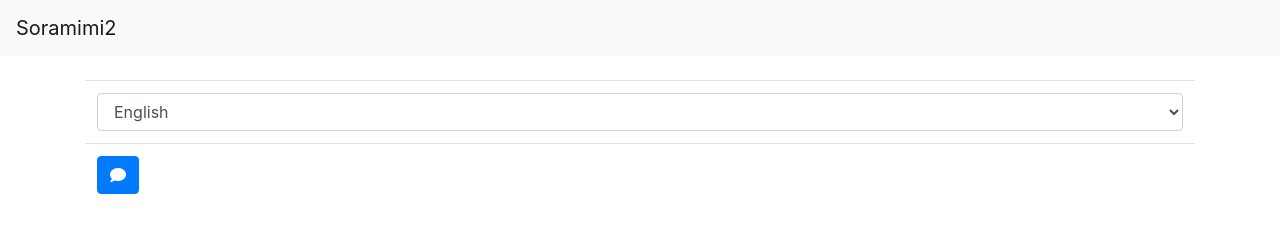
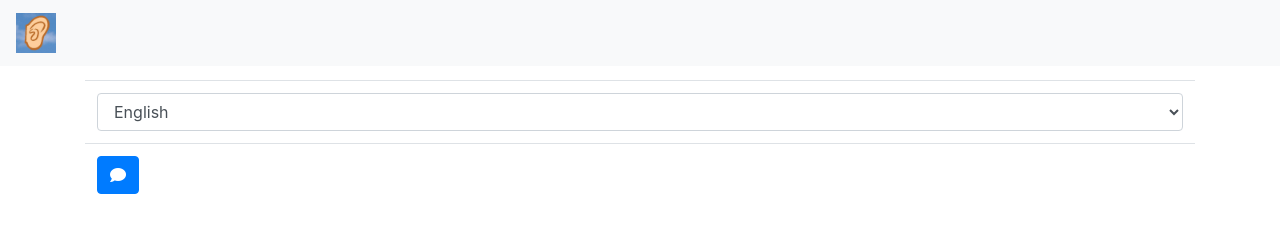
Before and after one commit to dotnsf/soramimi2, a website: page docs/index.html in a window 1280 px wide. Drawn offline with nearby package versions, Linux system fonts and the light colour scheme.

Commit message:
icon added.

```diff
--- a/docs/index.html
+++ b/docs/index.html
@@ -17,12 +17,16 @@
 <meta name="apple-mobile-web-app-status-bar-style" content="black"/>
 <meta name="apple-mobile-web-app-title" content="Soramimi2"/>
 
-<title>Soramimi2</title>
+<link rel="shortcut icon" href="./soramimi.png" type="image/png"/>
+<link rel="icon" href="./soramimi.png" type="image/png"/>
+<link rel="apple-touch-icon" href="./soramimi.png"/>
+
+<title>Soramimi</title>
 </head>
 <body>
 
 <nav class="navbar navbar-expand-lg navbar-light bg-light fixed-top">
-  <a class="navbar-brand" href="#">Soramimi2</a>
+  <a class="navbar-brand" href="#"><img src="./soramimi.png" height="40"/></a>
 
   <button class="navbar-toggler" type="button" data-toggle="collapse" data-target="#navbarSupportedContent" aria-controls="navbarSupportedContent" aria-expanded="false" aria-label="Toggle navigation">
     <span class="navbar-toggler-icon"></span>
```
Also changed, not shown: docs/soramimi.png (added).
